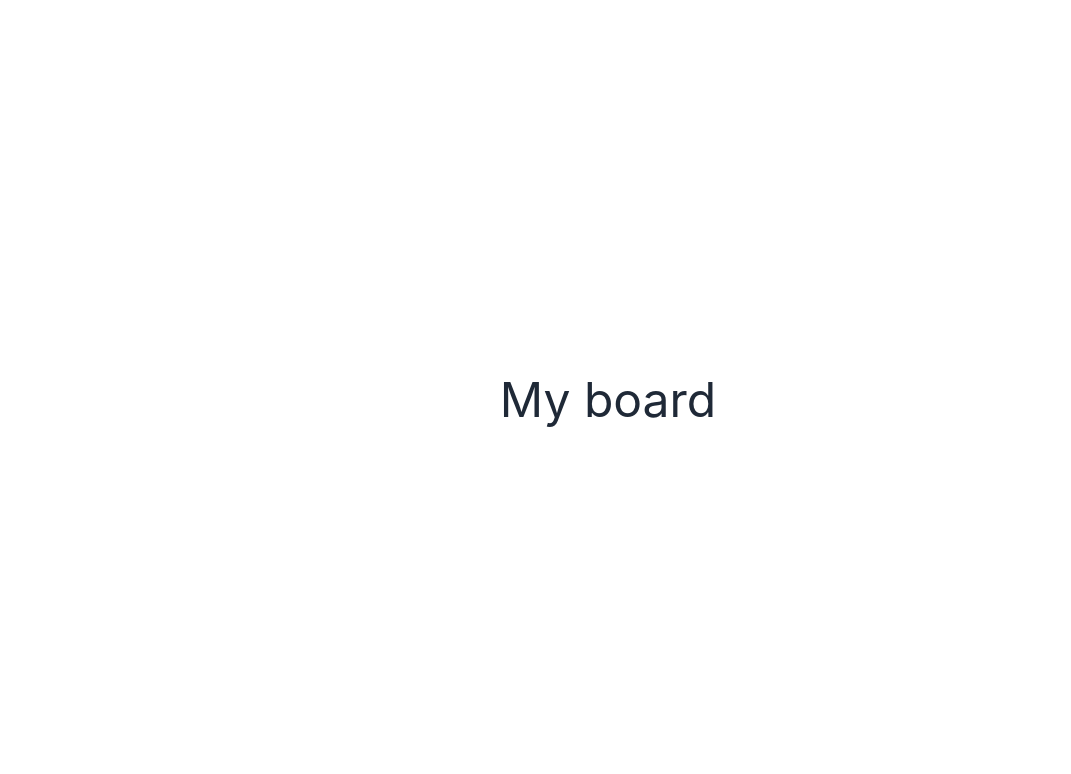
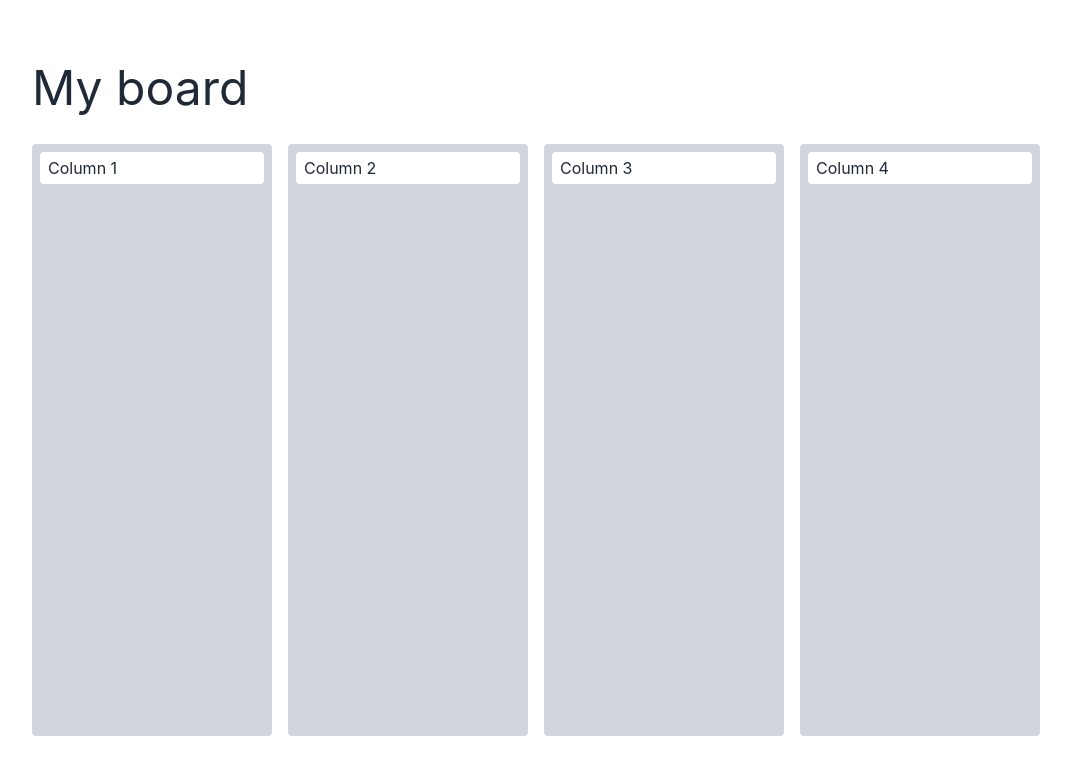
Before and after one commit to JoshuaCS94/ats-workwise-test, a Next.js app: page /board in a window 1280 px wide. Shown: the top 774 px of the page, without its empty margins (32-1103 px from the left). Built offline with nearby package versions, Linux system fonts and the light colour scheme.

Commit message:
feat: Render columns

```diff
--- a/src/pages/board/index.tsx
+++ b/src/pages/board/index.tsx
@@ -1,12 +1,49 @@
+import { useState } from 'react'
 import type { NextPage } from 'next'
-import Link from 'next/link'
 
-import { Button } from '../../components/atoms'
+import { Ticket, User, Column } from '../../models'
+
+const TEST_USERS: User[] = [
+  { id: 0, name: 'User 1' },
+  { id: 1, name: 'User 2' },
+  { id: 2, name: 'User 3' },
+]
+
+const TEST_TICKETS: Ticket[] = [
+  { id: 0, text: 'Ticket 1', assigneeId: 0, columnId: 0 },
+  { id: 1, text: 'Ticket 2', assigneeId: 0, columnId: 1 },
+  { id: 2, text: 'Ticket 3', assigneeId: 1, columnId: 2 },
+  { id: 3, text: 'Ticket 4', assigneeId: 2, columnId: 3 },
+  { id: 4, text: 'Ticket 5', assigneeId: 1, columnId: 1 },
+  { id: 5, text: 'Ticket 6', assigneeId: 0, columnId: 1 },
+  { id: 6, text: 'Ticket 7', assigneeId: 2, columnId: 2 },
+  { id: 7, text: 'Ticket 8', assigneeId: 1, columnId: 0 },
+  { id: 8, text: 'Ticket 9', assigneeId: 0, columnId: 3 },
+  { id: 9, text: 'Ticket 10', assigneeId: 0, columnId: 0 },
+]
+
+const TEST_COLUMNS: Column[] = [
+  { id: 0, name: 'Column 1' },
+  { id: 1, name: 'Column 2', limit: 2 },
+  { id: 2, name: 'Column 3', limit: 3 },
+  { id: 3, name: 'Column 4' },
+]
 
 const BoardPage: NextPage = () => {
+  const [tickets, setTickets] = useState(TEST_TICKETS)
+  const [users, setUsers] = useState(TEST_USERS)
+  const [columns, setColumns] = useState(TEST_COLUMNS)
+
   return (
-    <main className='flex h-full flex-col items-center justify-center'>
+    <main className='flex h-full flex-col'>
       <h1 className='text-5xl'>My board</h1>
+      <div className='mt-8 flex grow items-stretch gap-4'>
+        {columns?.map(c => (
+          <div key={c.id} className='h-full w-60 rounded bg-gray-300 p-2'>
+            <div className='rounded bg-white px-2 py-1'>{c.name}</div>
+          </div>
+        ))}
+      </div>
     </main>
   )
 }
```
